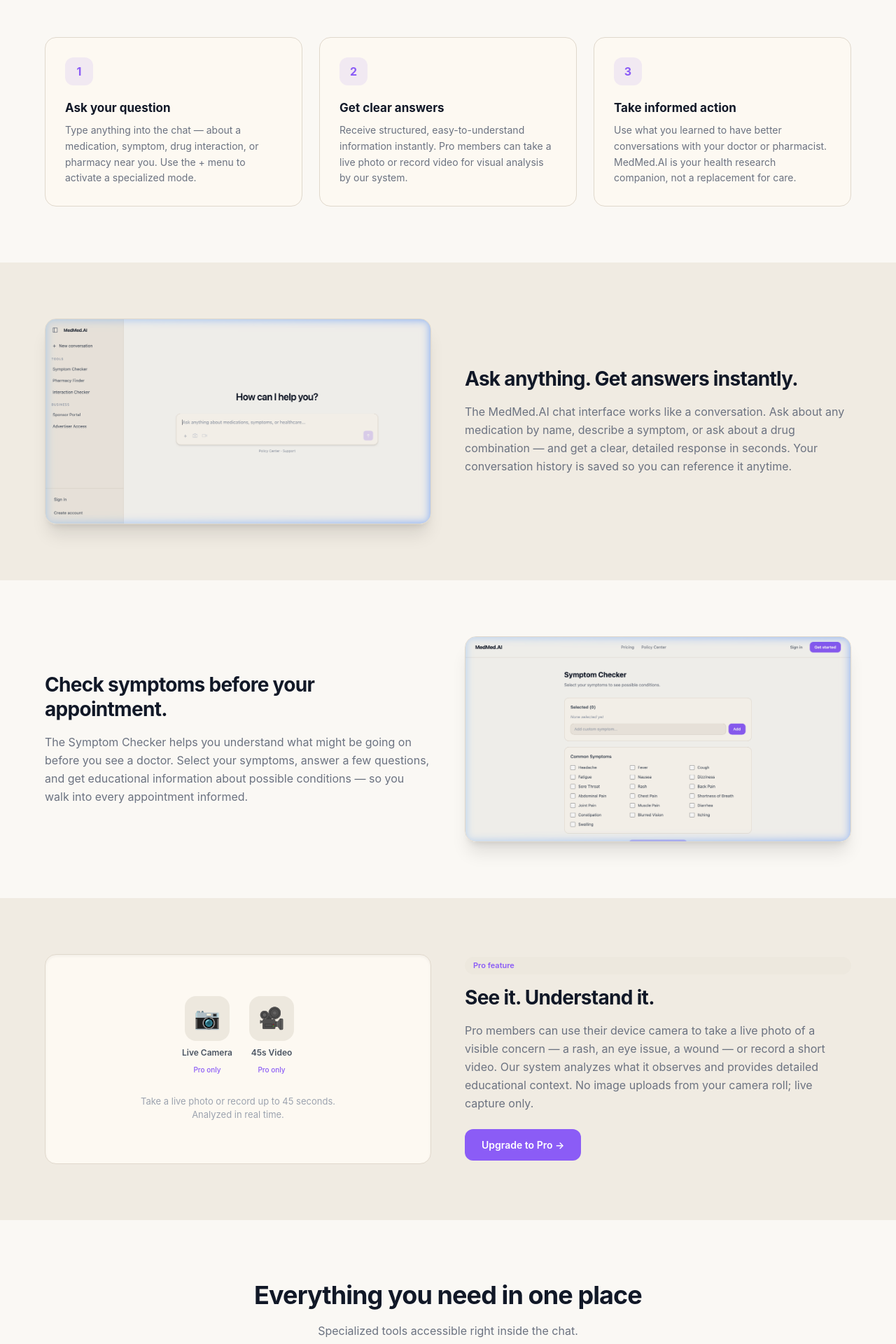
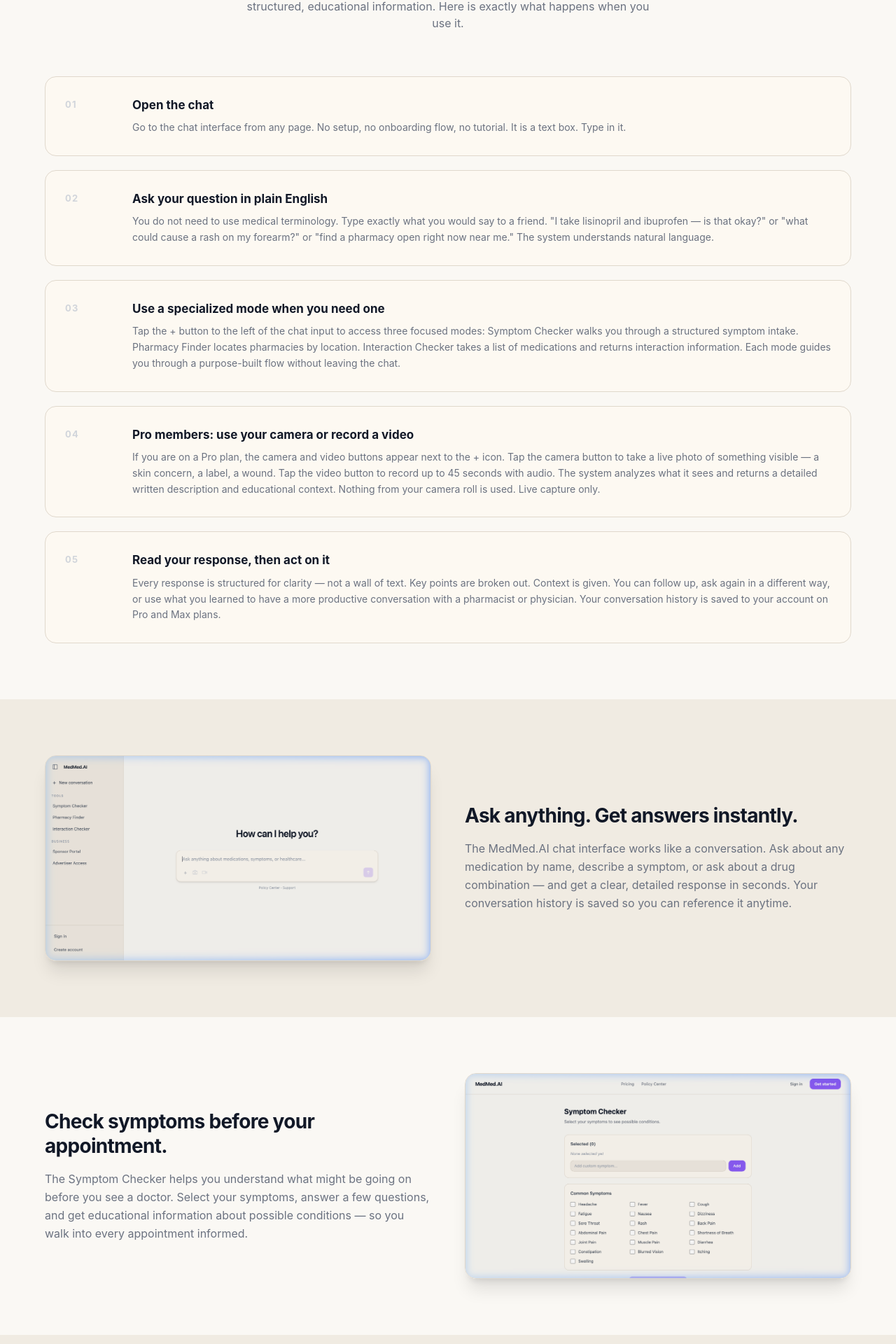
Before and after one commit to hellonolen/medmed-ai, a React (Vite) app: page / in a window 1280 px wide. Shown: the part 870-2790 px from the top of the page at 70% size. Built offline with nearby package versions, Linux system fonts and the light colour scheme; no server answers.

Commit message:
feat: fully built About, How It Works (5 steps), FAQ (10 questions) sections with anchor IDs

```diff
--- a/src/pages/Landing.tsx
+++ b/src/pages/Landing.tsx
@@ -1,5 +1,28 @@
+import { useState } from "react";
 import { Link } from "react-router-dom";
 import { SiteNav } from "@/components/SiteNav";
+
+/* ─── FAQ accordion item ── */
+function FAQItem({ q, a }: { q: string; a: string }) {
+  const [open, setOpen] = useState(false);
+  return (
+    <div className="border-b" style={{ borderColor: "#d8d0c0" }}>
+      <button
+        onClick={() => setOpen((o) => !o)}
+        className="w-full flex justify-between items-center py-5 text-left gap-4"
+      >
+        <span className="text-[15px] font-semibold text-gray-900">{q}</span>
+        <span
+          className="text-[22px] text-gray-400 leading-none flex-shrink-0 transition-transform duration-200"
+          style={{ transform: open ? "rotate(45deg)" : "none", display: "inline-block" }}
+        >+</span>
+      </button>
+      {open && (
+        <div className="pb-5 text-[14px] text-gray-600 leading-relaxed max-w-3xl">{a}</div>
+      )}
+    </div>
+  );
+}
 
 /* ─── Inline product preview (used in hero) ── */
 function ProductPreview() {
@@ -148,28 +171,51 @@ export default function Landing() {
 
 
       {/* ── HOW IT WORKS ── */}
-      <div id="how-it-works" />
-      <Section>
-        <div className="text-center mb-14">
+      <section id="how-it-works" className="py-20 px-6" style={{ backgroundColor: "#faf8f4" }}>
+        <div className="max-w-6xl mx-auto">
+          <div className="text-center mb-16">
             <h2 className="text-[36px] font-bold text-gray-900 tracking-tight mb-3">How it works</h2>
-          <p className="text-[16px] text-gray-500 max-w-lg mx-auto">Three steps to better health information.</p>
+            <p className="text-[16px] text-gray-500 max-w-xl mx-auto">MedMed.AI is a conversational system. You talk to it. It responds with structured, educational information. Here is exactly what happens when you use it.</p>
           </div>
-        <div className="grid grid-cols-1 md:grid-cols-3 gap-6">
+          <div className="space-y-5">
             {[
-            { n: "1", title: "Ask your question", body: "Type anything into the chat — about a medication, symptom, drug interaction, or pharmacy near you. Use the + menu to activate a specialized mode." },
-            { n: "2", title: "Get clear answers", body: "Receive structured, easy-to-understand information instantly. Pro members can take a live photo or record video for visual analysis by our system." },
-            { n: "3", title: "Take informed action", body: "Use what you learned to have better conversations with your doctor or pharmacist. MedMed.AI is your health research companion, not a replacement for care." },
+              {
+                n: "01",
+                title: "Open the chat",
+                body: "Go to the chat interface from any page. No setup, no onboarding flow, no tutorial. It is a text box. Type in it.",
+              },
+              {
+                n: "02",
+                title: "Ask your question in plain English",
+                body: "You do not need to use medical terminology. Type exactly what you would say to a friend. \"I take lisinopril and ibuprofen — is that okay?\" or \"what could cause a rash on my forearm?\" or \"find a pharmacy open right now near me.\" The system understands natural language.",
+              },
+              {
+                n: "03",
+                title: "Use a specialized mode when you need one",
+                body: "Tap the + button to the left of the chat input to access three focused modes: Symptom Checker walks you through a structured symptom intake. Pharmacy Finder locates pharmacies by location. Interaction Checker takes a list of medications and returns interaction information. Each mode guides you through a purpose-built flow without leaving the chat.",
+              },
+              {
+                n: "04",
+                title: "Pro members: use your camera or record a video",
+                body: "If you are on a Pro plan, the camera and video buttons appear next to the + icon. Tap the camera button to take a live photo of something visible — a skin concern, a label, a wound. Tap the video button to record up to 45 seconds with audio. The system analyzes what it sees and returns a detailed written description and educational context. Nothing from your camera roll is used. Live capture only.",
+              },
+              {
+                n: "05",
+                title: "Read your response, then act on it",
+                body: "Every response is structured for clarity — not a wall of text. Key points are broken out. Context is given. You can follow up, ask again in a different way, or use what you learned to have a more productive conversation with a pharmacist or physician. Your conversation history is saved to your account on Pro and Max plans.",
+              },
             ].map(({ n, title, body }) => (
-            <div key={n} className="rounded-2xl p-7" style={card}>
-              <div className="h-10 w-10 rounded-xl bg-primary/10 flex items-center justify-center mb-5">
-                <span className="text-[16px] font-bold text-primary">{n}</span>
-              </div>
+              <div key={n} className="grid grid-cols-1 md:grid-cols-[80px_1fr] gap-4 items-start rounded-2xl p-7" style={{ backgroundColor: "#fdf9f2", border: "1px solid #e0d8cc" }}>
+                <span className="text-[13px] font-bold text-gray-300 tracking-widest pt-0.5">{n}</span>
+                <div>
                   <h3 className="text-[17px] font-bold text-gray-900 mb-2">{title}</h3>
                   <p className="text-[14px] text-gray-500 leading-relaxed">{body}</p>
                 </div>
+              </div>
             ))}
           </div>
-      </Section>
+        </div>
+      </section>
 
       {/* ── FEATURE: CHAT INTERFACE ── */}
       <Section tinted>
@@ -193,21 +239,21 @@ export default function Landing() {
       {/* ── FEATURE: PRO CAMERA/VIDEO ── */}
       <Section tinted>
         <div className="grid grid-cols-1 lg:grid-cols-2 gap-12 items-center">
-          {/* Visual indicator — no external image, CSS card */}
-          <div className="rounded-2xl p-10 flex flex-col items-center justify-center gap-5 border shadow-inner" style={{ backgroundColor: "#fdf9f2", borderColor: "#e0d8cc", minHeight: 300 }}>
-            <div className="flex gap-6">
+          {/* Pro visual — no emojis */}
+          <div className="rounded-2xl p-10 flex flex-col justify-center gap-6 border" style={{ backgroundColor: "#fdf9f2", borderColor: "#e0d8cc", minHeight: 280 }}>
+            <div className="flex gap-8">
               {[
-                { icon: "📷", label: "Live Camera" },
-                { icon: "🎥", label: "45s Video" },
-              ].map(({ icon, label }) => (
-                <div key={label} className="flex flex-col items-center gap-2">
-                  <div className="h-16 w-16 rounded-2xl flex items-center justify-center text-[30px]" style={{ backgroundColor: "#ede8de" }}>{icon}</div>
-                  <span className="text-[12px] font-semibold text-gray-600">{label}</span>
-                  <span className="text-[10px] text-primary font-medium">Pro only</span>
+                { label: "Live Camera", sub: "Take a photo now" },
+                { label: "45s Video", sub: "Record with audio" },
+              ].map(({ label, sub }) => (
+                <div key={label} className="flex flex-col gap-1">
+                  <span className="text-[15px] font-bold text-gray-900">{label}</span>
+                  <span className="text-[12px] text-gray-400">{sub}</span>
+                  <span className="text-[11px] font-semibold text-primary mt-1">Pro only</span>
                 </div>
               ))}
             </div>
-            <p className="text-[13px] text-gray-400 text-center max-w-xs mt-2">Take a live photo or record up to 45 seconds. Analyzed in real time.</p>
+            <p className="text-[13px] text-gray-400 leading-relaxed">No uploads from your camera roll. Live capture only. Analyzed in real time.</p>
           </div>
           <div className="flex flex-col justify-center">
             <div className="inline-flex items-center gap-2 px-3 py-1 rounded-full text-[11px] font-semibold text-primary mb-4" style={{ backgroundColor: "#ede8de" }}>Pro feature</div>
@@ -222,30 +268,102 @@ export default function Landing() {
         </div>
       </Section>
 
-      {/* ── TOOLS GRID ── */}
-      <div id="about" />
-      <Section>
-        <div className="text-center mb-14">
-          <h2 className="text-[36px] font-bold text-gray-900 tracking-tight mb-3">Everything you need in one place</h2>
-          <p className="text-[16px] text-gray-500 max-w-lg mx-auto">Specialized tools accessible right inside the chat.</p>
+      {/* ── ABOUT ── */}
+      <section id="about" className="py-20 px-6" style={{ backgroundColor: "#faf8f4" }}>
+        <div className="max-w-6xl mx-auto">
+          <div className="grid grid-cols-1 lg:grid-cols-2 gap-16 items-start">
+            <div>
+              <h2 className="text-[36px] font-bold text-gray-900 tracking-tight mb-5">About MedMed.AI</h2>
+              <p className="text-[16px] text-gray-600 leading-relaxed mb-5">
+                MedMed.AI is an AI company. We build conversational tools that help people access health information quickly, clearly, and on demand.
+              </p>
+              <p className="text-[16px] text-gray-500 leading-relaxed mb-5">
+                We are not a healthcare provider. We do not diagnose, treat, or prescribe. What we do is give you access to structured, educational information about medications, symptoms, drug interactions, and pharmacy resources — through a simple chat interface that works like talking to someone who has read everything.
+              </p>
+              <p className="text-[16px] text-gray-500 leading-relaxed">
+                The average person waits days for a doctor's appointment to ask a question they could have answered in 30 seconds. MedMed.AI exists to close that gap. Not to replace professional care — but to make sure you show up to it informed.
+              </p>
             </div>
-        <div className="grid grid-cols-1 sm:grid-cols-2 lg:grid-cols-3 gap-5">
+            <div className="space-y-5">
               {[
-            { n: "01", title: "Symptom Checker", desc: "Describe what you're experiencing. Get structured educational context on possible conditions." },
-            { n: "02", title: "Pharmacy Finder", desc: "Locate nearby pharmacies, check hours, and get medication location information." },
-            { n: "03", title: "Interaction Checker", desc: "List your medications and see known interaction information and context." },
-            { n: "04", title: "Medication Search", desc: "Search any medication by name for general information, context, and educational details." },
-            { n: "05", title: "Live Camera", desc: "Pro: Take a live photo of a visible concern for visual description and educational context." },
-            { n: "06", title: "Video", desc: "Pro: Record up to 45 seconds for a comprehensive visual observation. Audio included." },
-          ].map(({ n, title, desc }) => (
-            <div key={title} className="rounded-2xl p-6" style={card}>
-              <p className="text-[11px] font-bold text-gray-400 tracking-widest uppercase mb-3">{n}</p>
+                {
+                  title: "Conversation-first",
+                  body: "Everything happens in the chat. No forms, no portals, no workflow to learn. You type. It responds. The interface gets out of the way.",
+                },
+                {
+                  title: "Information, not advice",
+                  body: "MedMed.AI provides educational context based on your questions. It does not tell you what to do. It tells you what is known so you can make better decisions with a qualified professional.",
+                },
+                {
+                  title: "Built for access",
+                  body: "Health information is not equally distributed. We built MedMed.AI to be fast, affordable, and accessible to anyone — regardless of location, insurance status, or how much time they have.",
+                },
+              ].map(({ title, body }) => (
+                <div key={title} className="rounded-2xl p-6" style={{ backgroundColor: "#fdf9f2", border: "1px solid #e0d8cc" }}>
                   <h3 className="text-[15px] font-bold text-gray-900 mb-2">{title}</h3>
-              <p className="text-[13px] text-gray-500 leading-relaxed">{desc}</p>
+                  <p className="text-[13px] text-gray-500 leading-relaxed">{body}</p>
                 </div>
               ))}
             </div>
-      </Section>
+          </div>
+        </div>
+      </section>
+
+      {/* ── FAQ ── */}
+      <section id="faq" className="py-20 px-6" style={{ backgroundColor: "#f0ebe2" }}>
+        <div className="max-w-4xl mx-auto">
+          <div className="text-center mb-14">
+            <h2 className="text-[36px] font-bold text-gray-900 tracking-tight mb-3">Frequently asked questions</h2>
+            <p className="text-[16px] text-gray-500">Straight answers. No runaround.</p>
+          </div>
+          <div className="space-y-4">
+            {[
+              {
+                q: "What is MedMed.AI?",
+                a: "MedMed.AI is an AI-powered conversational tool that gives you access to structured health information. You type a question — about a medication, a symptom, a drug combination, or a pharmacy — and it responds with clear, organized educational context. It is not a doctor and does not replace one.",
+              },
+              {
+                q: "Is this a medical service?",
+                a: "No. MedMed.AI is an AI information tool. Nothing produced by this platform constitutes medical advice, a diagnosis, or a treatment recommendation. All information is educational and general in nature. If you are experiencing a health emergency, contact emergency services immediately.",
+              },
+              {
+                q: "What can the free plan do?",
+                a: "The free plan gives you access to the chat, the Symptom Checker, the Pharmacy Finder, and the Interaction Checker. You are limited to 5 questions per session. No account history is saved on the free plan.",
+              },
+              {
+                q: "What does Pro add?",
+                a: "Pro gives you unlimited questions, saved conversation history, document storage, and priority responses. It also unlocks the camera and video features — you can take a live photo or record up to 45 seconds of video and receive a detailed description and educational context from the system.",
+              },
+              {
+                q: "How does the camera feature work?",
+                a: "On the Pro plan, a camera button appears in the chat input bar. Tap it to open your device camera and take a live photo. The system analyzes the image and returns a written description with educational context. No images from your camera roll can be uploaded — live capture only. All captured images are saved to your account.",
+              },
+              {
+                q: "How does the video feature work?",
+                a: "The video button also appears in the chat input on Pro. Tap it to begin recording — you get up to 45 seconds with audio. The system analyzes the video and returns a written description. All recordings are saved to your account in your media history.",
+              },
+              {
+                q: "Is my data private?",
+                a: "Yes. Your conversations and media captures are stored securely and tied to your account. They are not shared with third parties and are not used to train models or sold. For full details, see the Policy Center.",
+              },
+              {
+                q: "How does billing work?",
+                a: "Billing is handled securely through Whop. You can start on the free plan with no credit card. If you upgrade, you can choose monthly or annual billing. Annual billing on the Pro plan saves approximately 15% compared to monthly. You can cancel anytime — your access continues through the end of your billing period.",
+              },
+              {
+                q: "What is the Max plan?",
+                a: "Max is for power users who need significantly more usage than Pro. It gives you 5× more usage than Pro, higher output limits on all responses, priority access at peak traffic times, and early access to new features as they launch.",
+              },
+              {
+                q: "Can I use MedMed.AI on my phone?",
+                a: "Yes. MedMed.AI is a web application that works on any modern browser on any device — desktop, tablet, or mobile. The camera and video features require a device with a camera, which most phones have.",
+              },
+            ].map(({ q, a }) => (
+              <FAQItem key={q} q={q} a={a} />
+            ))}
+          </div>
+        </div>
+      </section>
 
       {/* ── PRICING PREVIEW ── */}
       <Section tinted>
```
Lines whose indentation alone changed are shown as unchanged.
